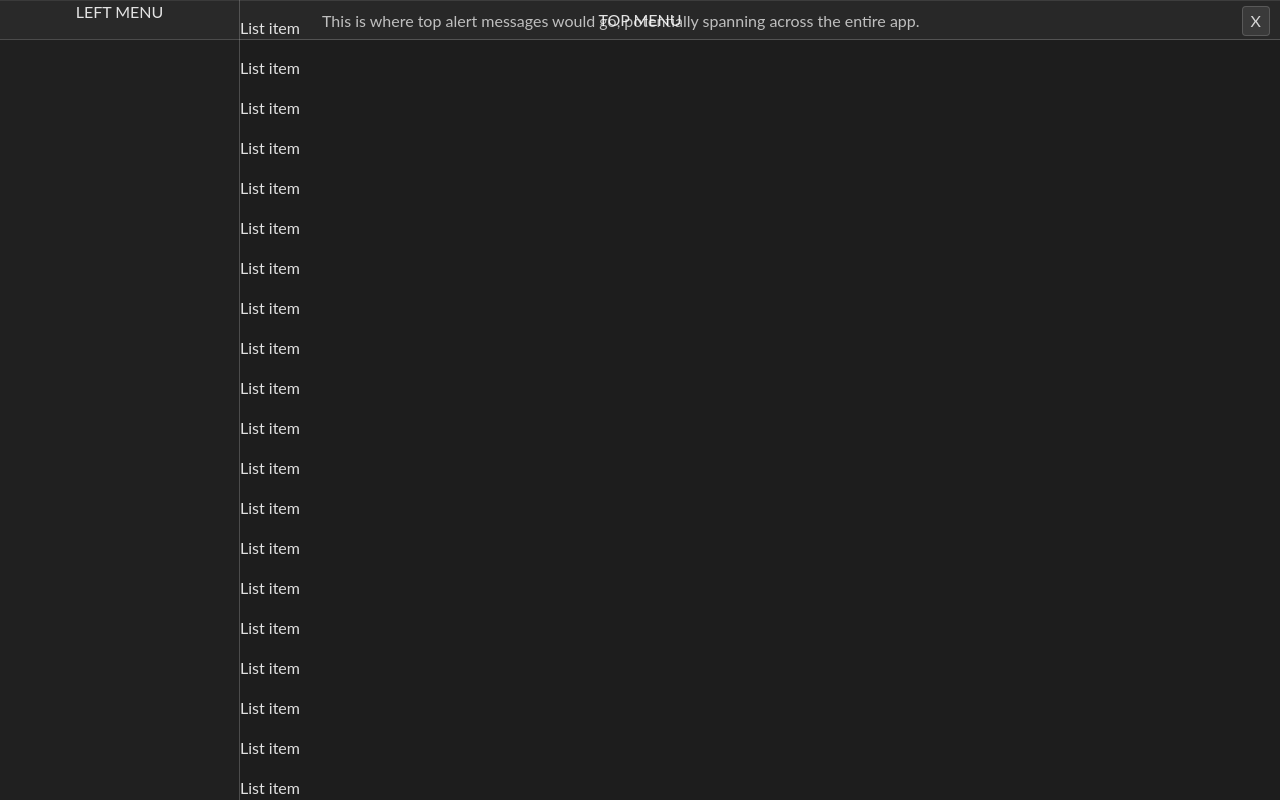
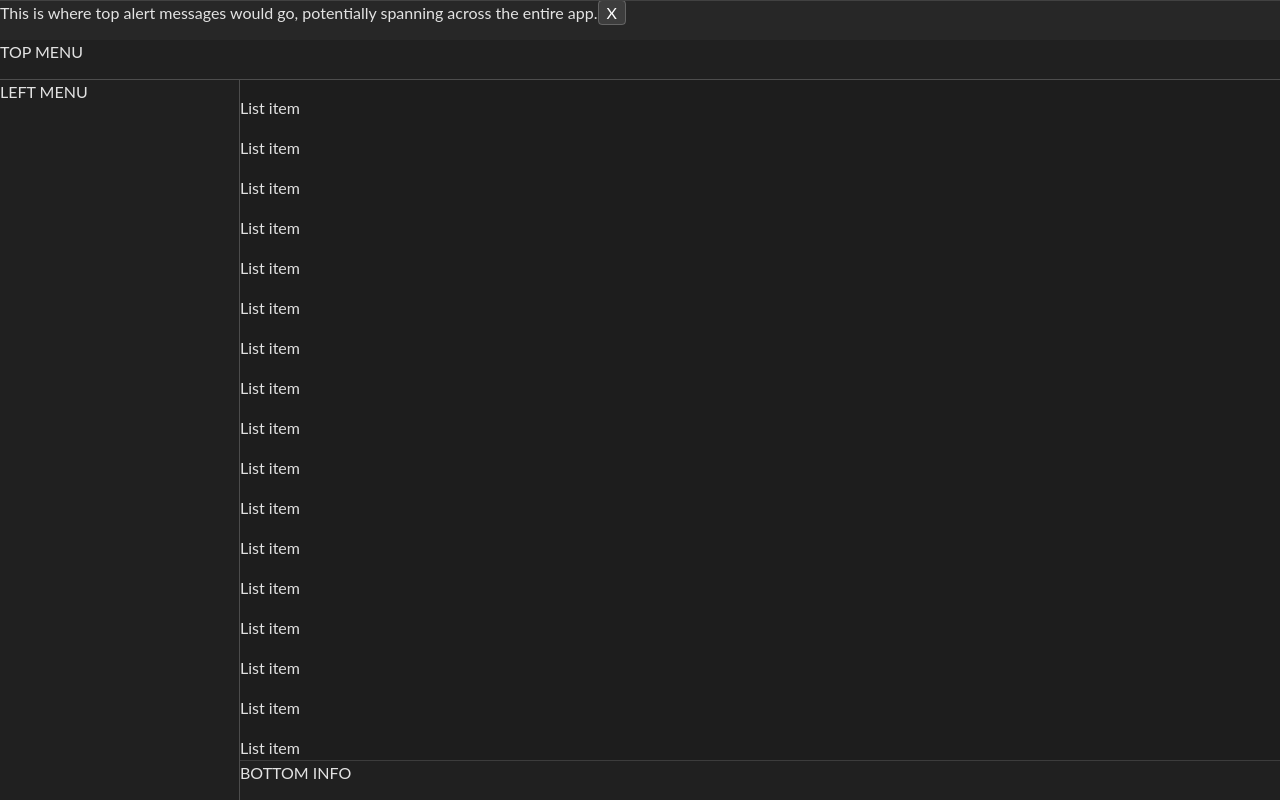
Before and after one commit to anthonynichols/app-ui, a React (Vite) app: page / in a window 1280 px wide. Built offline with nearby package versions, Linux system fonts and the light colour scheme; a small style sheet from the web is missing.

Commit message:
reduce the amount of boilerplate css styles

```diff
--- a/src/App.css
+++ b/src/App.css
@@ -1,5 +1,5 @@
 :root {
-  --panel-left-menu-width: 240px;
+  --appui-panel-left-menu-width: 240px;
 }
 
 .AppUI-Wrapper {
@@ -50,23 +50,24 @@
 
 .AppUI-Panel--right-menu {
   border-left: inset 1px hsla(0, 0%, 100%, 0.2);
+
+  &.is-minimized {
+    --appui-panel-right-menu-width: 10px;
+  }
 }
 
 .AppUI-Panel--right-info {
   border-left: inset 1px hsla(0, 0%, 100%, 0.2);
 }
 
-.AppUI-Panel--body {
-  /* overflow: hidden; */
-}
-
-main {
-  overflow: hidden;
+.right-menu-content {
+  height: 100%;
+  overflow-y: auto;
 }
 
 .main-content {
-  max-height: 100%;
-  width: 100%;
+  height: 100%;
+  overflow-y: auto;
 }
 
 .top-alert-message {
--- a/src/components/Panel.css
+++ b/src/components/Panel.css
@@ -1,29 +1,29 @@
 :root {
-  --panel-bottom-alert-height: 40px;
-  --panel-bottom-alert-width: 100%;
-  --panel-bottom-info-height: 40px;
-  --panel-bottom-info-width: 100%;
-  --panel-bottom-menu-height: 40px;
-  --panel-bottom-menu-width: 100%;
-  --panel-left-info-height: 100%;
-  --panel-left-info-width: 120px;
-  --panel-left-menu-height: 100%;
-  --panel-left-menu-width: 120px;
-  --panel-right-info-height: 100%;
-  --panel-right-info-width: 120px;
-  --panel-right-menu-height: 100%;
-  --panel-right-menu-width: 120px;
-  --panel-top-alert-height: 40px;
-  --panel-top-alert-width: 100%;
-  --panel-top-info-height: 40px;
-  --panel-top-info-width: 100%;
-  --panel-top-menu-height: 40px;
-  --panel-top-menu-width: 100%;
+  --appui-panel-bottom-alert-height: 40px;
+  --appui-panel-bottom-alert-width: 100%;
+  --appui-panel-bottom-info-height: 40px;
+  --appui-panel-bottom-info-width: 100%;
+  --appui-panel-bottom-menu-height: 40px;
+  --appui-panel-bottom-menu-width: 100%;
+  --appui-panel-left-info-height: 100%;
+  --appui-panel-left-info-width: 120px;
+  --appui-panel-left-menu-height: 100%;
+  --appui-panel-left-menu-width: 120px;
+  --appui-panel-right-info-height: 100%;
+  --appui-panel-right-info-width: 120px;
+  --appui-panel-right-menu-height: 100%;
+  --appui-panel-right-menu-width: 120px;
+  --appui-panel-top-alert-height: 40px;
+  --appui-panel-top-alert-width: 100%;
+  --appui-panel-top-info-height: 40px;
+  --appui-panel-top-info-width: 100%;
+  --appui-panel-top-menu-height: 40px;
+  --appui-panel-top-menu-width: 100%;
 }
 
 .AppUI-Panel {
-  display: flex;
   margin: 0;
+  overflow: hidden;
   padding: 0;
 }
 
@@ -31,126 +31,77 @@
   display: none;
 }
 
-.AppUI-Panel.is-minimized {}
-
 .AppUI-Panel--body {
-  background-color: revert;
   grid-column: body-start / body-end;
   grid-row: body-start / body-end;
-  height: 100%;
-  width: 100%;
-  display: flex;
-  flex-direction: row;
-  justify-content: start;
-  align-items: start;
 }
 
 .AppUI-Panel--bottom-info {
   grid-column: bottom-info-start / bottom-info-end;
   grid-row: bottom-info-start / bottom-info-end;
-  height: var(--panel-bottom-info-height);
-  width: var(--panel-bottom-info-width);
-  display: flex;
-  flex-direction: row;
-  justify-content: center;
-  align-items: center;
+  height: var(--appui-panel-bottom-info-height);
+  width: var(--appui-panel-bottom-info-width);
 }
 
 .AppUI-Panel--bottom-menu {
   grid-column: bottom-menu-start / bottom-menu-end;
   grid-row: bottom-menu-start / bottom-menu-end;
-  height: var(--panel-bottom-info-height);
-  width: var(--panel-bottom-info-width);
-  display: flex;
-  flex-direction: row;
-  justify-content: center;
-  align-items: center;
+  height: var(--appui-panel-bottom-info-height);
+  width: var(--appui-panel-bottom-info-width);
 }
 
 .AppUI-Panel--bottom-alert {
   grid-column: bottom-alert-start / bottom-alert-end;
   grid-row: bottom-alert-start / bottom-alert-end;
-  height: var(--panel-bottom-info-height);
-  width: var(--panel-bottom-info-width);
-  display: flex;
-  flex-direction: row;
-  justify-content: center;
-  align-items: center;
+  height: var(--appui-panel-bottom-info-height);
+  width: var(--appui-panel-bottom-info-width);
 }
 
 .AppUI-Panel--left-menu {
   grid-column: left-menu-start / left-menu-end;
   grid-row: left-menu-start / left-menu-end;
-  height: var(--panel-left-menu-height);
-  width: var(--panel-left-menu-width);
-  display: flex;
-  flex-direction: column;
-  justify-content: start;
-  align-items: center;
+  height: var(--appui-panel-left-menu-height);
+  width: var(--appui-panel-left-menu-width);
 }
 
 .AppUI-Panel--left-info {
   grid-column: left-info-start / left-info-end;
   grid-row: left-info-start / left-info-end;
-  height: var(--panel-left-info-height);
-  width: var(--panel-left-info-width);
-  display: flex;
-  flex-direction: column;
-  justify-content: start;
-  align-items: center;
+  height: var(--appui-panel-left-info-height);
+  width: var(--appui-panel-left-info-width);
 }
 
 .AppUI-Panel--right-menu {
   grid-column: right-menu-start / right-menu-end;
   grid-row: right-menu-start / right-menu-end;
-  height: var(--panel-right-menu-height);
-  width: var(--panel-right-menu-width);
-  display: flex;
-  flex-direction: column;
-  justify-content: start;
-  align-items: center;
+  height: var(--appui-panel-right-menu-height);
+  width: var(--appui-panel-right-menu-width);
 }
 
 .AppUI-Panel--right-info {
   grid-column: right-info-start / right-info-end;
   grid-row: right-info-start / right-info-end;
-  height: var(--panel-right-info-height);
-  width: var(--panel-right-info-width);
-  display: flex;
-  flex-direction: column;
-  justify-content: start;
-  align-items: center;
+  height: var(--appui-panel-right-info-height);
+  width: var(--appui-panel-right-info-width);
 }
 
 .AppUI-Panel--top-alert {
   grid-column: top-alert-start / top-alert-end;
   grid-row: top-alert-start / top-alert-end;
-  height: var(--panel-top-alert-height);
-  width: var(--panel-top-alert-width);
-  display: flex;
-  flex-direction: row;
-  justify-content: center;
-  align-items: center;
+  height: var(--appui-panel-top-alert-height);
+  width: var(--appui-panel-top-alert-width);
 }
 
 .AppUI-Panel--top-info {
   grid-column: top-info-start / top-info-end;
   grid-row: top-info-start / top-info-end;
-  height: var(--panel-top-info-height);
-  width: var(--panel-top-info-width);
-  display: flex;
-  flex-direction: row;
-  justify-content: center;
-  align-items: center;
+  height: var(--appui-panel-top-info-height);
+  width: var(--appui-panel-top-info-width);
 }
 
 .AppUI-Panel--top-menu {
   grid-column: top-menu-start / top-menu-end;
   grid-row: top-menu-start / top-menu-end;
-  height: var(--panel-top-menu-height);
-  width: var(--panel-top-menu-width);
-  display: flex;
-  flex-direction: row;
-  justify-content: center;
-  align-items: center;
+  height: var(--appui-panel-top-menu-height);
+  width: var(--appui-panel-top-menu-width);
 }
--- a/src/components/Wrapper.css
+++ b/src/components/Wrapper.css
@@ -15,6 +15,5 @@
   grid-template-rows: [top-alert-start] minmax(0, max-content) [top-alert-end top-menu-start] minmax(0, max-content) [top-menu-end left-menu-start top-info-start right-menu-start] minmax(0, max-content) [top-info-end left-info-start body-start right-info-start]
     1fr [left-info-end body-end right-info-end bottom-info-start] minmax(0, max-content) [left-menu-end bottom-info-end right-menu-end bottom-menu-start] minmax(0, max-content) [bottom-menu-end bottom-alert-start] minmax(0, max-content) [bottom-alert-end] minmax(0, max-content);
   height: 100vh;
-  position: relative;
   width: 100vw;
 }
```
